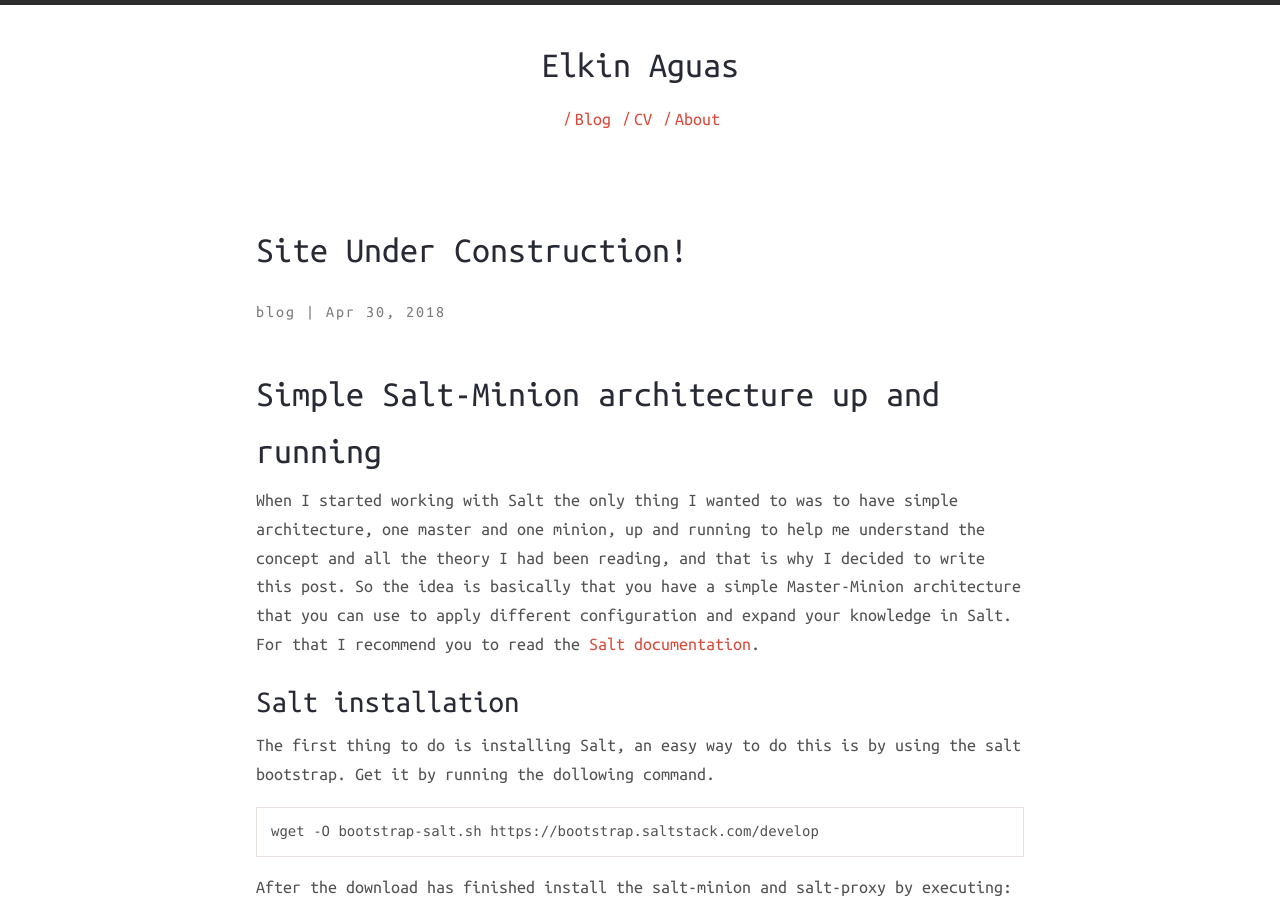
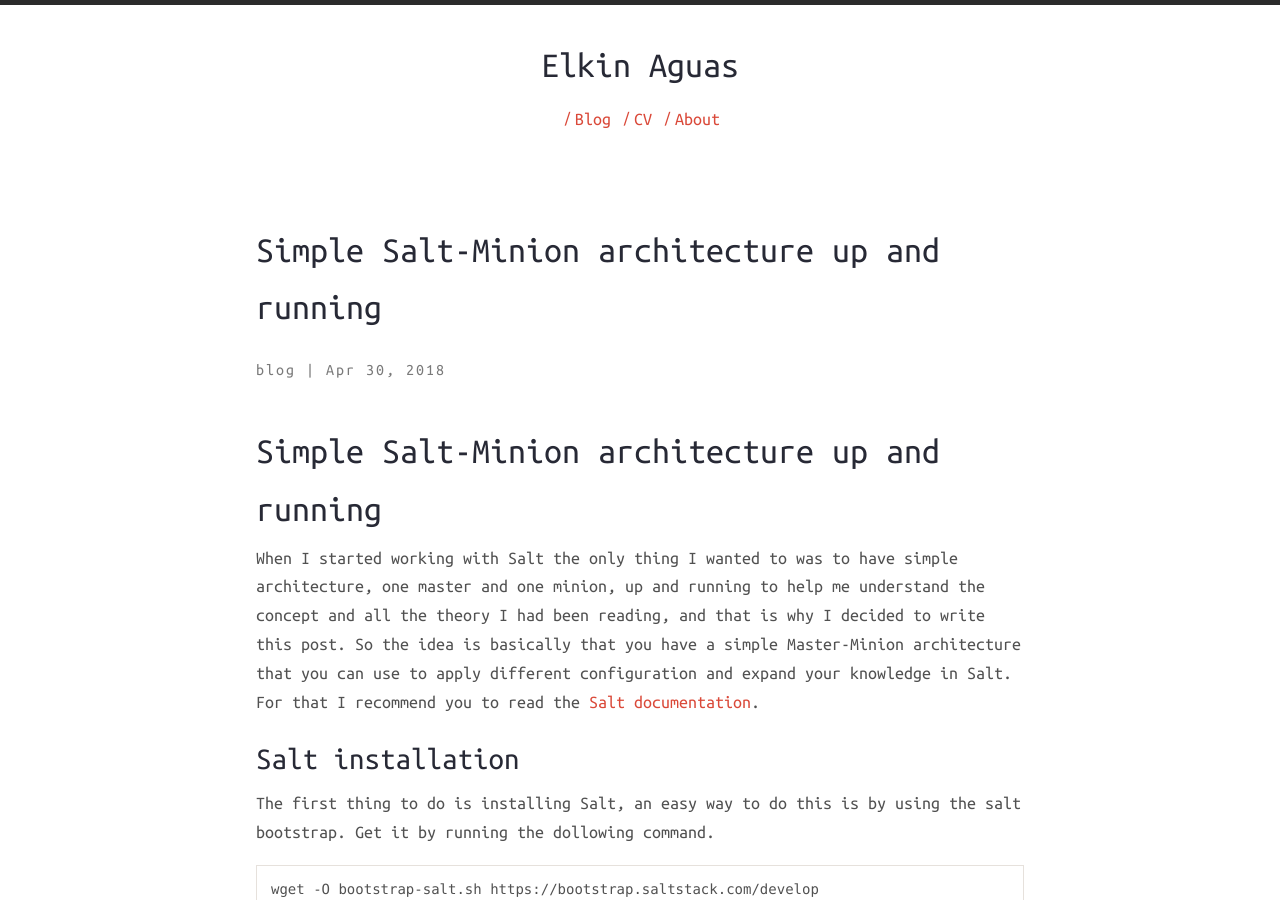
Before and after one commit to elkinaguas/elkinaguas.github.io, a Jekyll site: the page built from _posts/2017-09-11-Site-Under-Construction.markdown, in a window 1280 px wide and 900 px high. Built offline with Jekyll 4.4.1, drawn with Linux system fonts in a browser that asks for light colours; nearby versions of some CDN libraries; comment, search, counter and statistics services are not loaded.

Commit message:
Update 2017-09-11-Site-Under-Construction.markdown

```diff
--- a/_posts/2017-09-11-Site-Under-Construction.markdown
+++ b/_posts/2017-09-11-Site-Under-Construction.markdown
@@ -1,6 +1,6 @@
 ---
 layout: post
-title:  "Site Under Construction!"
+title:  "Simple Salt-Minion architecture up and running"
 date:   2018-04-30 13:47:45
 description: Simple Salt-Minion architecture up and running
 categories:
```
